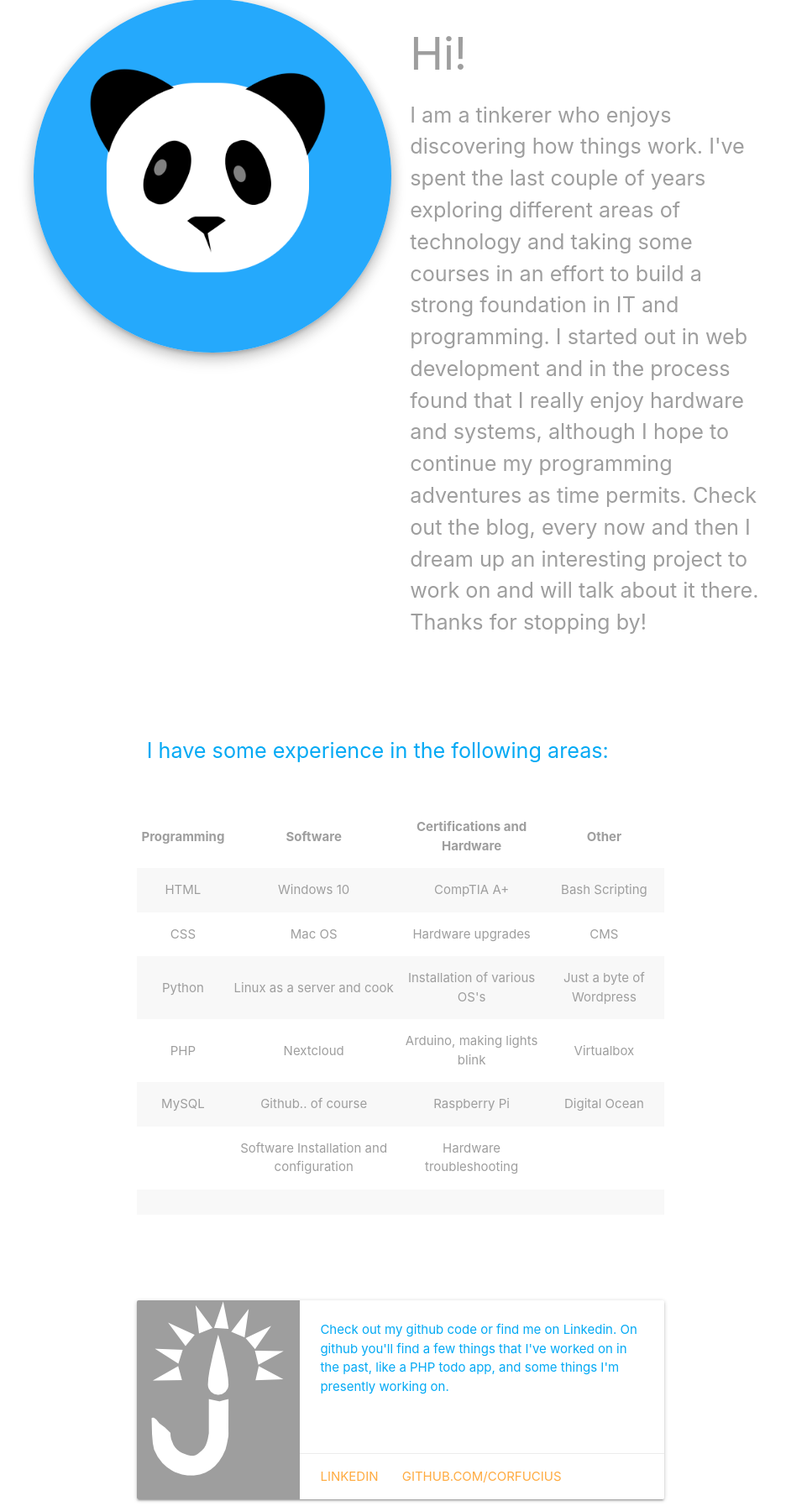
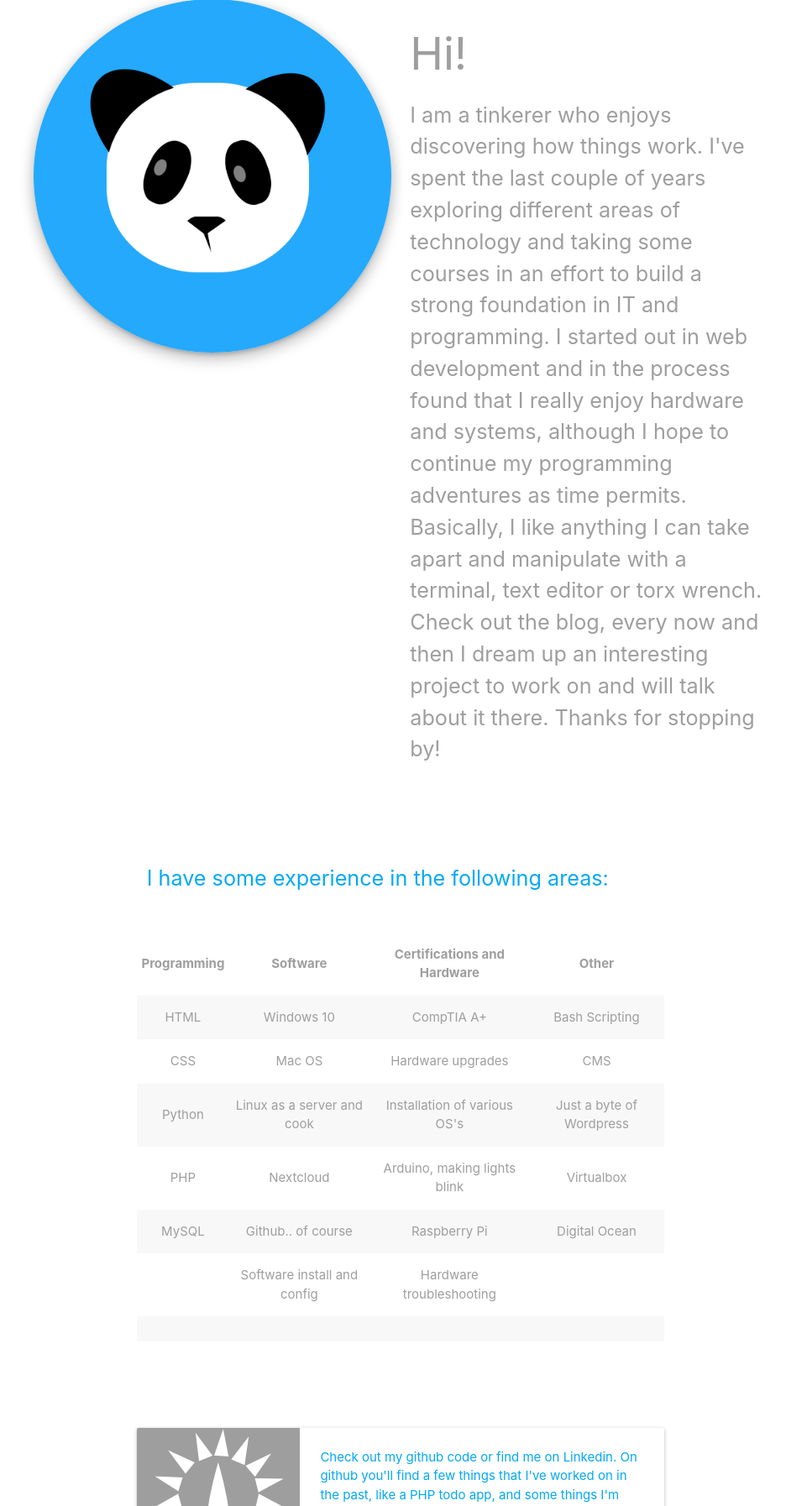
Before and after one commit to corfucius/corfuciusv2, a Django app: page /about in a window 1280 px wide. Shown: the part 110-1904 px from the top of the page at 84% size, without its empty margins (163-1099 px from the left). Run offline with Django 3.2, Linux system fonts and the light colour scheme; some libraries are stand-ins or nearby versions.

Commit message:
about update

```diff
--- a/templates/pages/about.html
+++ b/templates/pages/about.html
@@ -10,7 +10,7 @@
     <div class="col m6 s12 grey-text">
       <h2>Hi!</h2>
       <p class="flow-text">
-        I am a tinkerer who enjoys discovering how things work. I've spent the last couple of years exploring different areas of technology and taking some courses in an effort to build a strong foundation in IT and programming. I started out in web development and in the process found that I really enjoy hardware and systems, although I hope to continue my programming adventures as time permits. Check out the blog, every now and then I dream up an interesting project to work on and will talk about it there. Thanks for stopping by!
+        I am a tinkerer who enjoys discovering how things work. I've spent the last couple of years exploring different areas of technology and taking some courses in an effort to build a strong foundation in IT and programming. I started out in web development and in the process found that I really enjoy hardware and systems, although I hope to continue my programming adventures as time permits. Basically, I like anything I can take apart and manipulate with a terminal, text editor or torx wrench. Check out the blog, every now and then I dream up an interesting project to work on and will talk about it there. Thanks for stopping by!
       </p>
     </div>
   </div>
@@ -65,7 +65,7 @@
           </tr>
           <tr>
             <td></td>
-            <td>Software Installation and configuration</td>
+            <td>Software install and config</td>
             <td>Hardware troubleshooting</td>
             <td></td>
           </tr>
```
